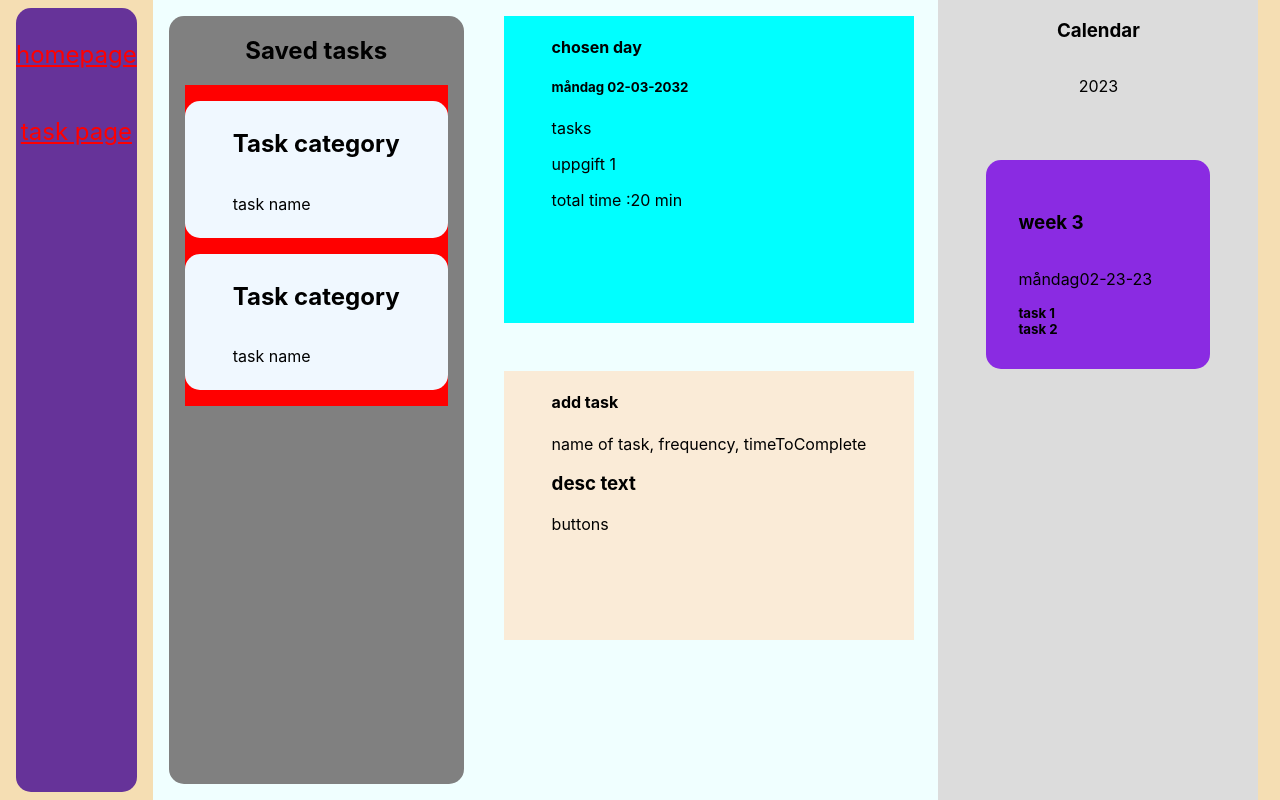
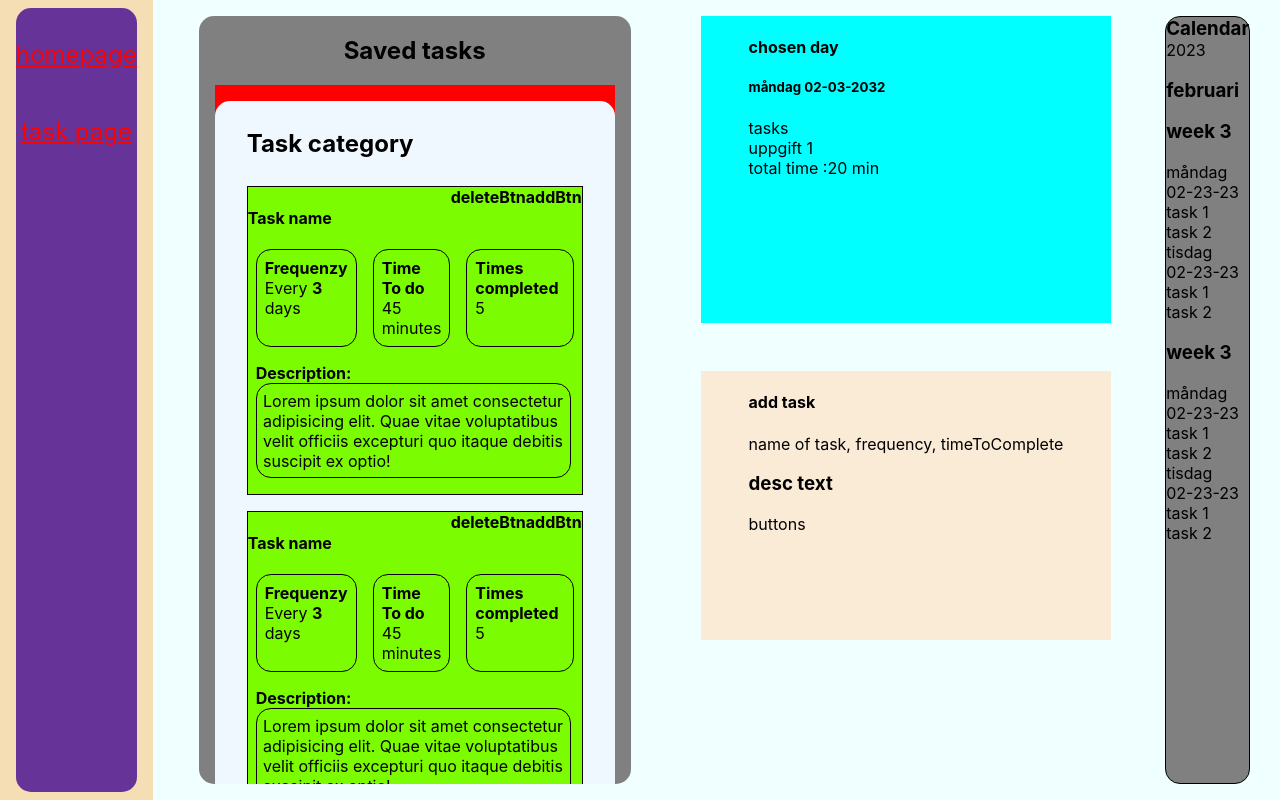
Before and after one commit to tobleroo/react-lifeorganizer, a React (Create React App) app: page /all-tasks in a window 1280 px wide. Built offline with nearby package versions, Linux system fonts and the light colour scheme.

Commit message:
started on calendar section of todo

```diff
--- a/src/pages/todoPage/components/CalendarBox.jsx
+++ b/src/pages/todoPage/components/CalendarBox.jsx
@@ -8,8 +8,10 @@ export default function CalendarBox(){
 
     return (
         <div className="CalendarBox">
-            <h3>Calendar</h3>
-            <p>2023</p>
+            <div className="CalendarText">
+                <h3>Calendar</h3>
+                <p>2023</p>
+            </div>
 
             <WeeklyCalendarCard/>
         </div>
--- a/src/pages/todoPage/components/TaskCategory.jsx
+++ b/src/pages/todoPage/components/TaskCategory.jsx
@@ -9,11 +9,89 @@ export default function TaskCategory(){
         <div className="taskCategoryBox">
             <div className="one-category">
                 <h2>Task category</h2>
-                <p>task name</p>
+                <div className="oneTaskData">
+                    <div className="taskName">
+                        <h4>Task name</h4>
+                        <div className="optionsBtns">
+                            <b>deleteBtn</b>
+                            <b>addBtn</b>
+                        </div>
+                    </div>
+                    <div className="smallData">
+                        <div className="dataBox">
+                            <b>Frequenzy</b>
+                            <p>Every <b>3</b> days</p>
+                        </div>
+                        <div className="dataBox">
+                            <b>Time To do</b>
+                            <p>45 minutes</p>
+                        </div>
+                        <div className="dataBox">
+                            <b>Times completed</b>
+                            <p>5</p>
+                        </div>
+                    </div>
+                    <div className="descBox">
+                        <b>Description:</b>
+                        <p>Lorem ipsum dolor sit amet consectetur adipisicing elit. Quae vitae voluptatibus velit officiis excepturi quo itaque debitis suscipit ex optio!</p>
+                    </div>
+                </div>
+
+                <div className="oneTaskData">
+                    <div className="taskName">
+                        <h4>Task name</h4>
+                        <div className="optionsBtns">
+                            <b>deleteBtn</b>
+                            <b>addBtn</b>
+                        </div>
+                    </div>
+                    <div className="smallData">
+                        <div className="dataBox">
+                            <b>Frequenzy</b>
+                            <p>Every <b>3</b> days</p>
+                        </div>
+                        <div className="dataBox">
+                            <b>Time To do</b>
+                            <p>45 minutes</p>
+                        </div>
+                        <div className="dataBox">
+                            <b>Times completed</b>
+                            <p>5</p>
+                        </div>
+                    </div>
+                    <div className="descBox">
+                        <b>Description:</b>
+                        <p>Lorem ipsum dolor sit amet consectetur adipisicing elit. Quae vitae voluptatibus velit officiis excepturi quo itaque debitis suscipit ex optio!</p>
+                    </div>
+                </div>
+
             </div>
             <div className="one-category">
                 <h2>Task category</h2>
-                <p>task name</p>
+                <div className="oneTaskData">
+                    <div className="taskName">
+                        <h4>Task name</h4>
+                        <b>deleteBtn</b>
+                    </div>
+                    <div className="smallData">
+                        <div className="dataBox">
+                            <b>Frequenzy</b>
+                            <p>Every <b>3</b> days</p>
+                        </div>
+                        <div className="dataBox">
+                            <b>Time To do</b>
+                            <p>45 minutes</p>
+                        </div>
+                        <div className="dataBox">
+                            <b>Times completed</b>
+                            <p>5</p>
+                        </div>
+                    </div>
+                    <div className="descBox">
+                        <b>Description:</b>
+                        <p>Lorem ipsum dolor sit amet consectetur adipisicing elit. Quae vitae voluptatibus velit officiis excepturi quo itaque debitis suscipit ex optio!</p>
+                    </div>
+                </div>
             </div>
 
 
--- a/src/pages/todoPage/components/WeeklyCalendarCard.jsx
+++ b/src/pages/todoPage/components/WeeklyCalendarCard.jsx
@@ -6,16 +6,46 @@ export default function WeeklyCalendarCard(){
 
 
     return (
-        <div className="CalendarCard">
+        <div className="MonthlyCard">
+            <h3>februari</h3>
+            <div className="WeekBox">
+                <h3>week 3</h3>
+                <div className="DayBox">
+                    <p>måndag </p>
+                    <p>02-23-23</p>
+                    <div className="TasksDateBox">
+                        <p>task 1</p>
+                        <p>task 2</p>
+                    </div>
+                </div>
+                <div className="DayBox">
+                    <p>tisdag </p>
+                    <p>02-23-23</p>
+                    <div className="TasksDateBox">
+                        <p>task 1</p>
+                        <p>task 2</p>
+                    </div>
+                </div>
+            </div>
 
-            <h3>week 3</h3>
-            <div className="date-box">
-                <p>måndag </p>
-                <p>02-23-23</p>
-            </div>
-            <div className="tasks">
-                <h5>task 1</h5>
-                <h5>task 2</h5>
+            <div className="WeekBox">
+                <h3>week 3</h3>
+                <div className="DayBox">
+                    <p>måndag </p>
+                    <p>02-23-23</p>
+                    <div className="TasksDateBox">
+                        <p>task 1</p>
+                        <p>task 2</p>
+                    </div>
+                </div>
+                <div className="DayBox">
+                    <p>tisdag </p>
+                    <p>02-23-23</p>
+                    <div className="TasksDateBox">
+                        <p>task 1</p>
+                        <p>task 2</p>
+                    </div>
+                </div>
             </div>
 
         </div>
--- a/src/styles/pages/AllTasksPage.css
+++ b/src/styles/pages/AllTasksPage.css
@@ -2,7 +2,11 @@
 .AllComponentsBox{
     display: flex;
     flex-direction: row;
+    justify-content:space-evenly;
     background-color: azure;
+    width: 100%;
+    max-width: 90rem;
+    /* margin: 0 1rem; */
 }
 
 /* tasks list (to the left) */
@@ -16,10 +20,12 @@
     flex-direction: column;
     align-items: center;
     overflow: hidden;
+    max-width: 25rem;
 }
 
 .taskCategoryBox{
     background-color: red;
+    overflow: scroll;
 }
 
 .one-category{
@@ -28,9 +34,55 @@
     background-color: aliceblue;
     margin: 1rem 0;
     border-radius: 15px;
-    padding: .5rem 3rem;
+    padding: .5rem 2rem;
 }
 
+.oneTaskData{
+    display: flex;
+    flex-direction: column;
+    border: solid black 1px;
+    margin: .5rem 0;
+    background-color: lawngreen;
+}
+
+.taskName{
+    display: flex;
+    flex-direction: row;
+    justify-content: space-between;
+}
+
+.smallData{
+    display: flex;
+    flex-direction: row;
+}
+
+.dataBox{
+    display: flex;
+    flex-direction: column;
+    margin: 0 .5rem;
+    border: solid black 1px;
+    border-radius: 15px;
+    padding: .5rem;
+}
+
+.dataBox b, p{
+    padding: 0;
+    margin: 0;
+}
+
+.descBox{
+    width: 100%;
+    border-radius: 15px;
+    padding: .5rem;
+    margin: .5rem 0;
+}
+
+.descBox p{
+    border: solid 1px black;
+    width: 90%;
+    border-radius: 15px;
+    padding: .4rem;
+}
 /* middle section */
 
 .middleBar{
@@ -57,33 +109,13 @@
 /* right section */
 
 .CalendarBox{
-    background-color: gainsboro;
-    min-width: 20rem;
-    display: flex;
-    flex-direction: column;
-    align-items: center;
-}
-
-.CalendarCard{
-    min-width: 10rem;
-    padding: 2rem;
-    background-color: blueviolet;
-    margin: 3rem;
+    background-color: grey;
+    border: solid black 1px;
+    margin: 1rem 0;
     border-radius: 15px;
 }
 
-.date-box{
-    display: flex;
-    flex-direction: row;
-    align-items: center;
-}
-
-.tasks{
-    display: flex;
-    flex-direction: column;
-}
-
-.tasks h5{
+.CalendarText h3, p{
     padding: 0;
     margin: 0;
 }
```
